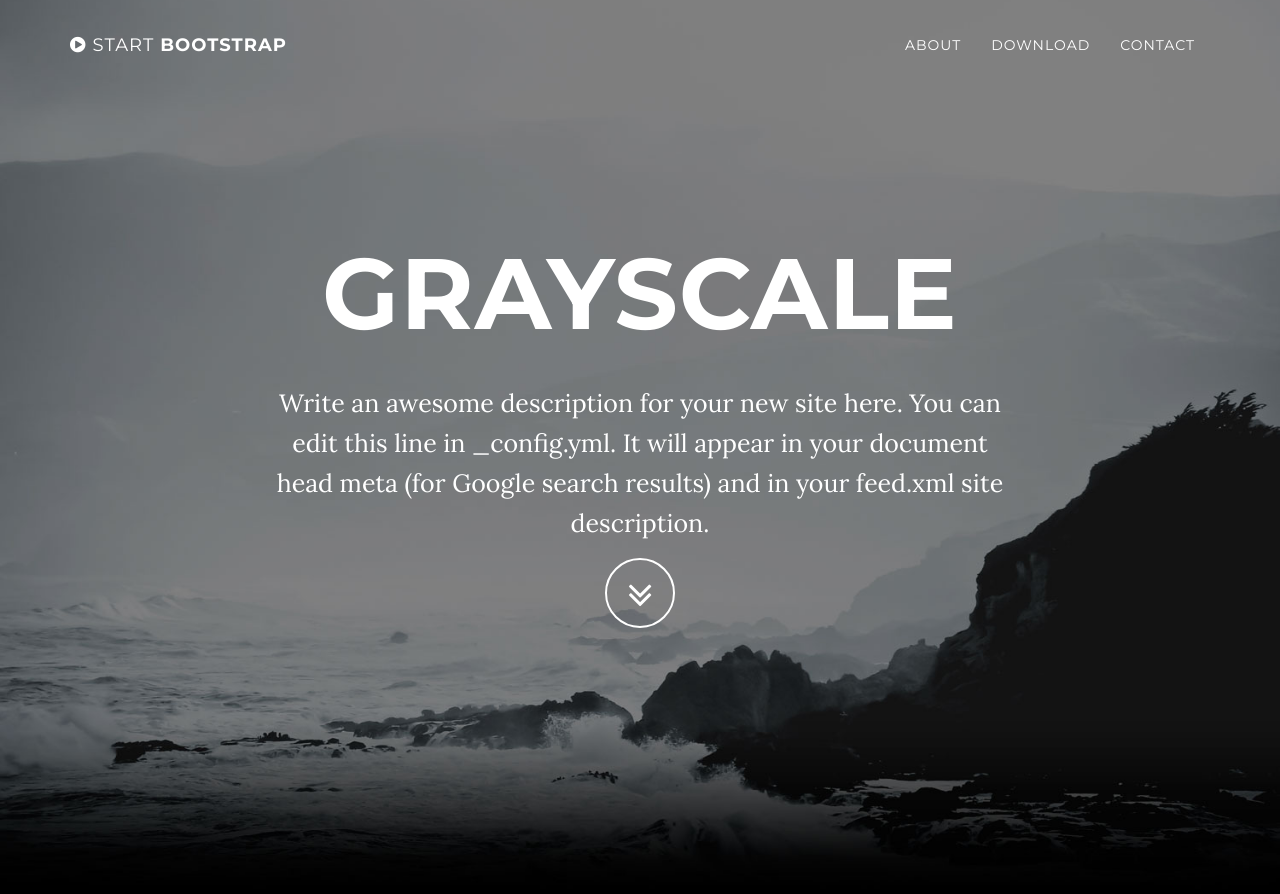
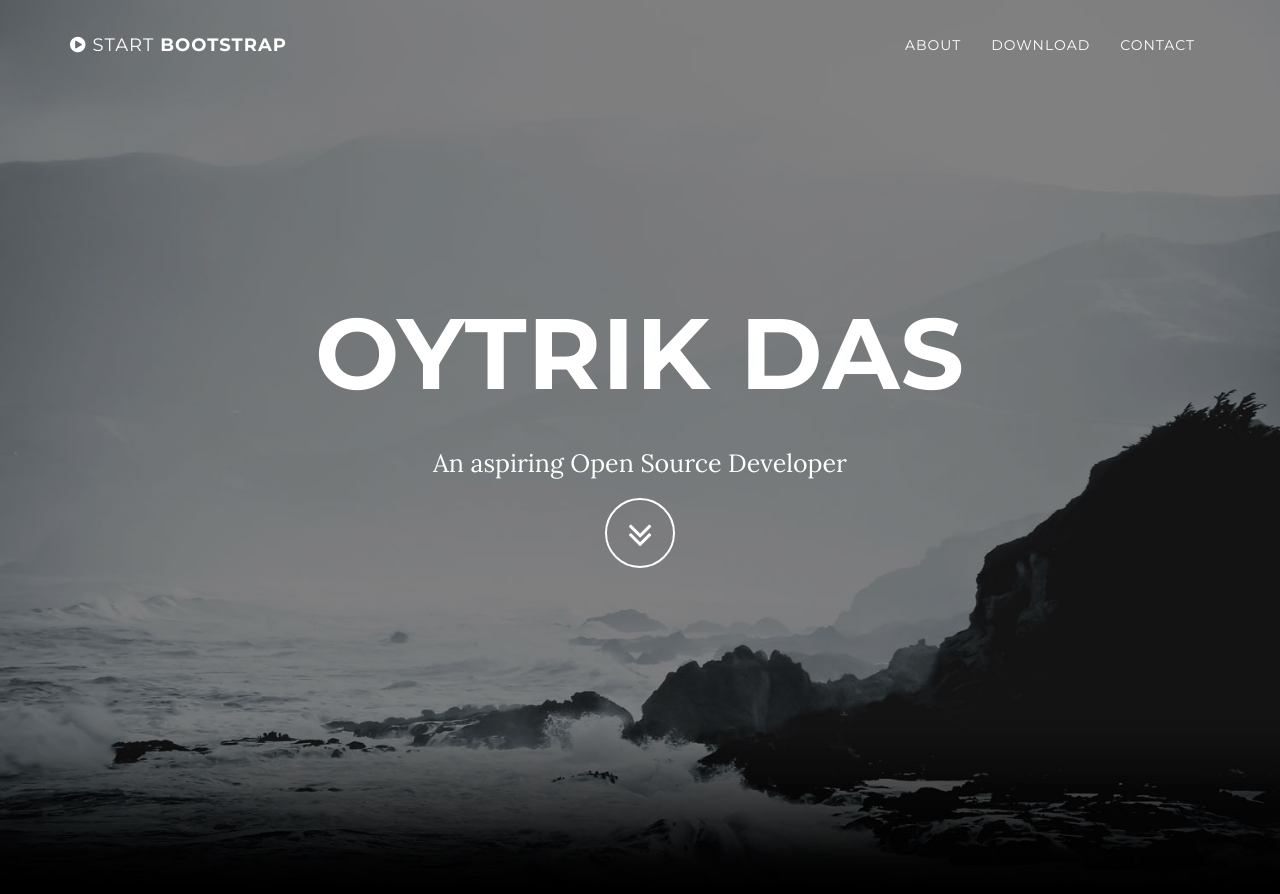
Before and after one commit to Oytrik/Oytrik.github.io, a Jekyll site: the page built from index.html, in a window 1280 px wide and 900 px high. Shown: the top 894 px of the window. Built offline with Jekyll 4.4.1, drawn with Linux system fonts in a browser that asks for light colours; some of the changed text lies outside the part shown.

Commit message:
Update _config.yml

```diff
--- a/_config.yml
+++ b/_config.yml
@@ -1,8 +1,8 @@
 # Site settings
-title: Grayscale
-email: your-email@domain.com
-url: https://example.github.io
-description: "Write an awesome description for your new site here. You can edit this line in _config.yml. It will appear in your document head meta (for Google search results) and in your feed.xml site description."
+title: Oytrik Das
+email: oytrikdas@gmail.com
+url: https://Oytrik.github.io
+description: "An aspiring Open Source Developer"
 
 # Color settings (hex-codes without the leading hash-tag)
 color:
@@ -14,16 +14,12 @@ footer: Your Website
 
 # Social networks usernames (many more available: google-plus, flickr, dribbble, pinterest, instagram, tumblr, linkedin, etc.)
 social:
-  - title: twitter
-    url: https://twitter.com/SBootstrap
+  - title: linkedin
+    url: https://linkedin.com/
   - title: facebook
-    url:
-  - title: stack-overflow
-    url: http://stackoverflow.com/questions/tagged/jekyll
-  - title: bitbucket
-    url: http://bitbucket.org/jekyll
+    url: https://facebook.com/oytrik.das
   - title: github
-    url: https://github.com/IronSummitMedia/startbootstrap
+    url: https://github.com/Oytrik
 
 # Build settings
 markdown: kramdown
```
